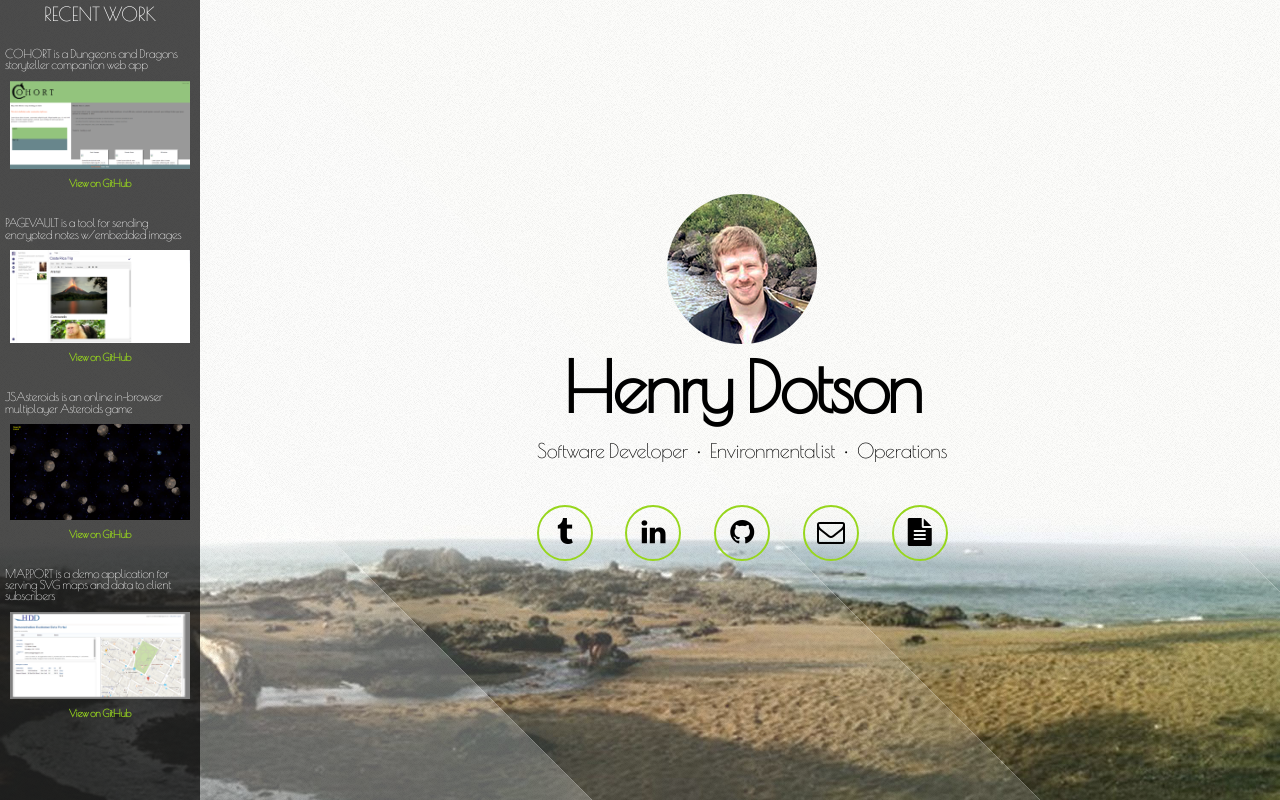
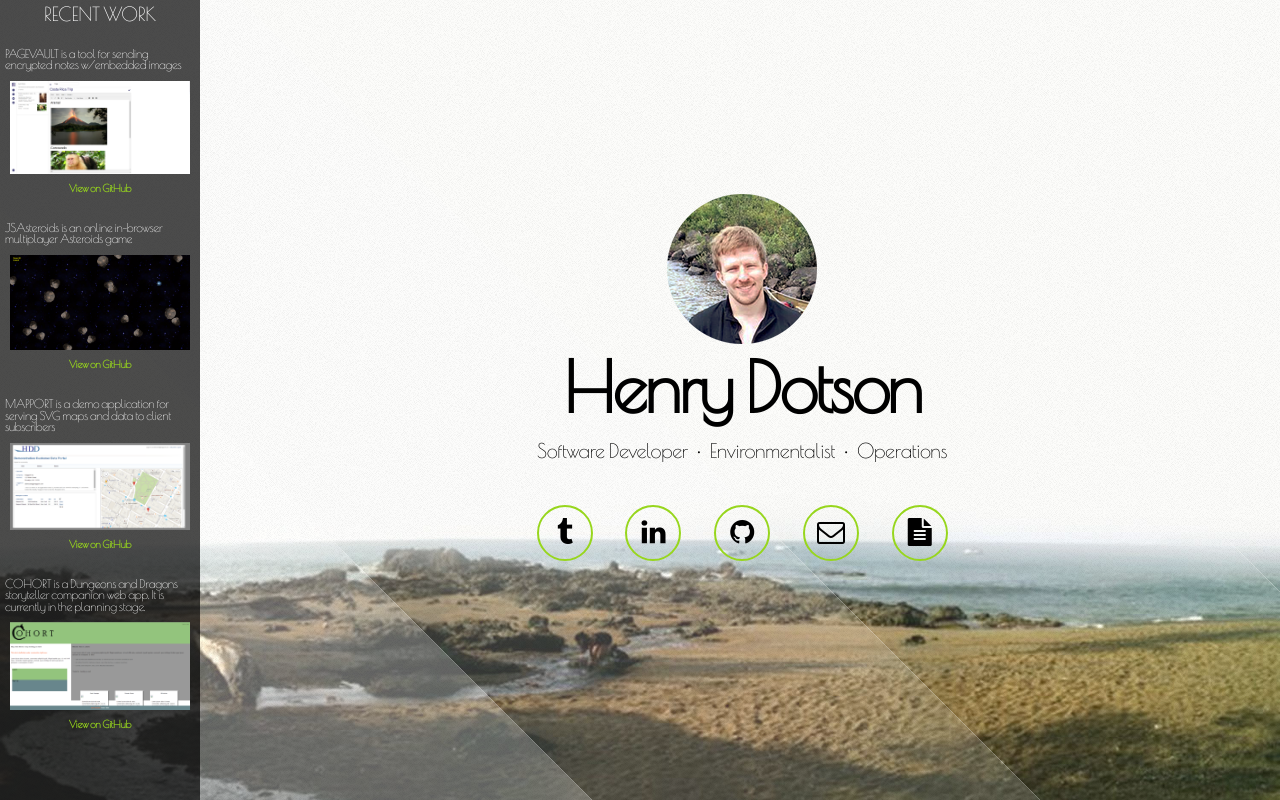
Before and after one commit to l3iodeez/hdotson.github.io, a plain HTML site: page index.html in a window 1280 px wide. Drawn offline with nearby package versions, Linux system fonts and the light colour scheme.

Commit message:
Update resume, reorder projects.

```diff
--- a/index.html
+++ b/index.html
@@ -25,9 +25,6 @@
 				<div id="sidepanel"></div>
 				<div id="sidepanelcontainer">
 					<h2>RECENT WORK</h2>
-					<p>COHORT is a Dungeons and Dragons storyteller companion web app</p>
-					<a href="http://project-cohort.herokuapp.com/" target=blank><img src="assets/css/images/Cohort.png"/></a>
-					<a href="https://github.com/l3iodeez/Project-Cohort" target=blank>View on GitHub</a>
 					<p>PAGEVAULT is a tool for sending encrypted notes w/embedded images</p>
 					<a href="http://www.pagevault.io/" target=blank><img src="assets/css/images/PageVault.png"/></a>
 					<a href="https://github.com/l3iodeez/Pagevault" target=blank>View on GitHub</a>
@@ -37,6 +34,9 @@
 					<p>MAPPORT is a demo application for serving SVG maps and data to client subscribers</p>
 					<a href="http://mapport.herokuapp.com" target=blank><img src="assets/css/images/Mapport.PNG"/></a>
 					<a href="https://github.com/l3iodeez/mapport" target=blank>View on GitHub</a>
+					<p>COHORT is a Dungeons and Dragons storyteller companion web app. It is currently in the planning stage.</p>
+					<a href="http://project-cohort.herokuapp.com/" target=blank><img src="assets/css/images/Cohort.png"/></a>
+					<a href="https://github.com/l3iodeez/Project-Cohort" target=blank>View on GitHub</a>
 				</div>
 
 			<div id="main">
```
Also changed, not shown: 1 other file.
